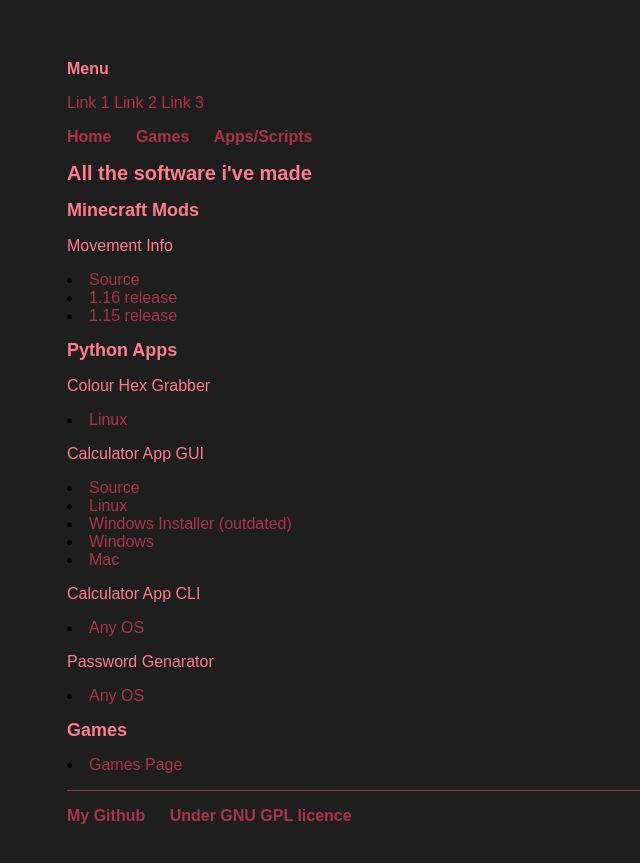
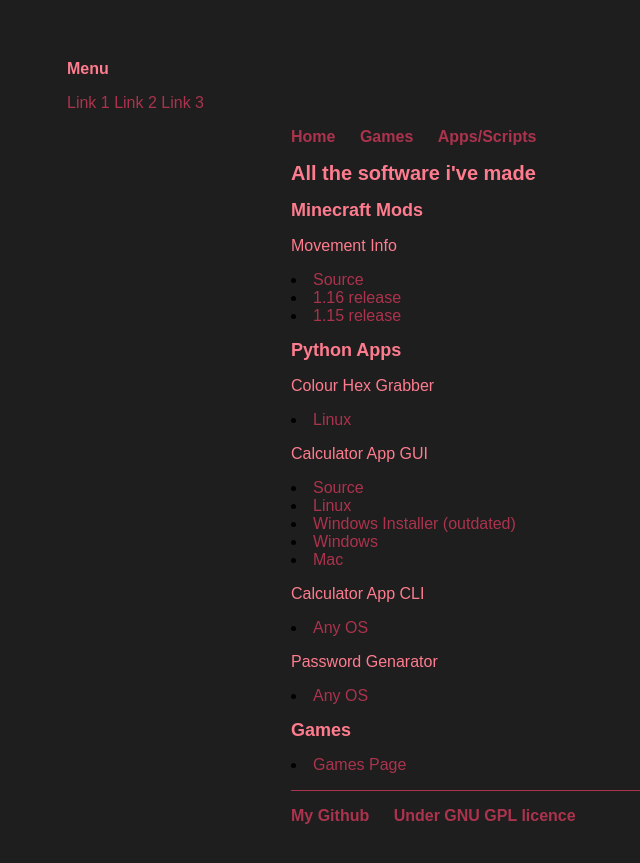
Before and after one commit to hen6003/hen6003.github.io, a Jekyll site: the page built from code/index.html, in a window 1280 px wide. Shown: the top 863 px of the page, without its empty margins (125-765 px from the left). Built offline with Jekyll 4.4.1, drawn with Linux system fonts in a browser that asks for light colours.

```diff
--- a/_layouts/default.html
+++ b/_layouts/default.html
@@ -8,6 +8,7 @@
 	<a href="#" class="w3-bar-item w3-button">Link 3</a>
   </div>
 
+  <div style="margin-left:25%">
 	<head>
 	  <title>{{ page.title }}</title>
 	  <!-- link to main stylesheet -->
@@ -34,4 +35,5 @@
 		</ul>
 	  </footer>
 	</body>
+  </div>
 </html>
```
Lines whose indentation alone changed are shown as unchanged.
